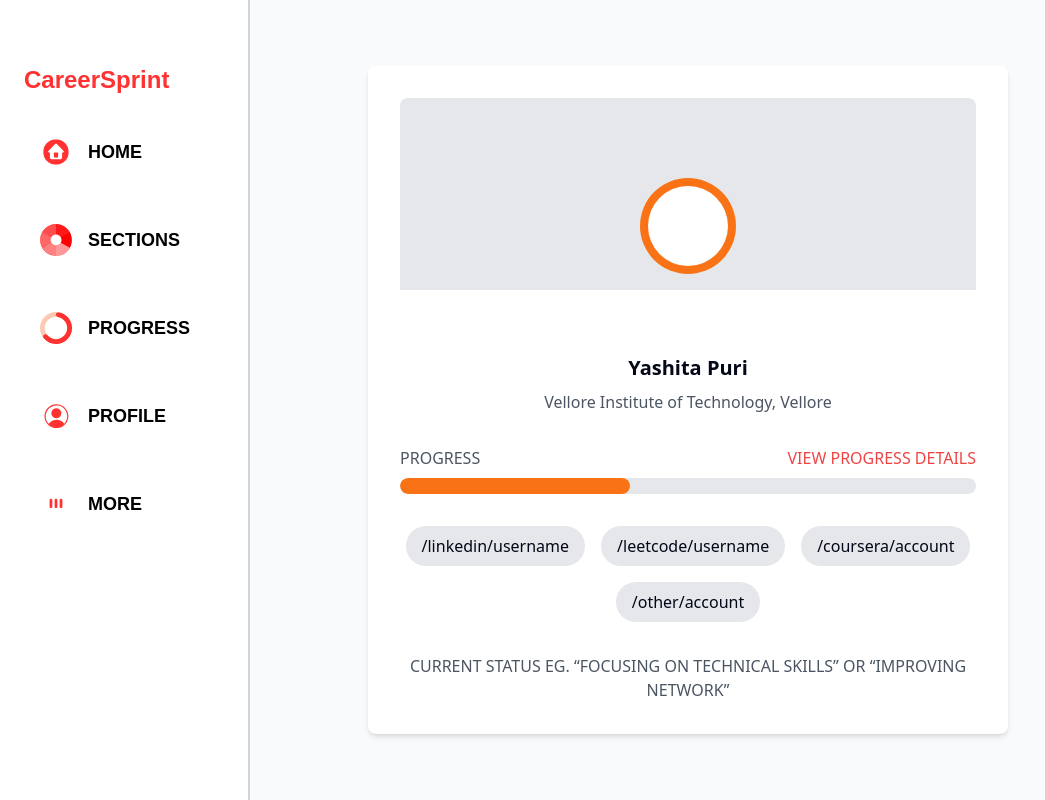
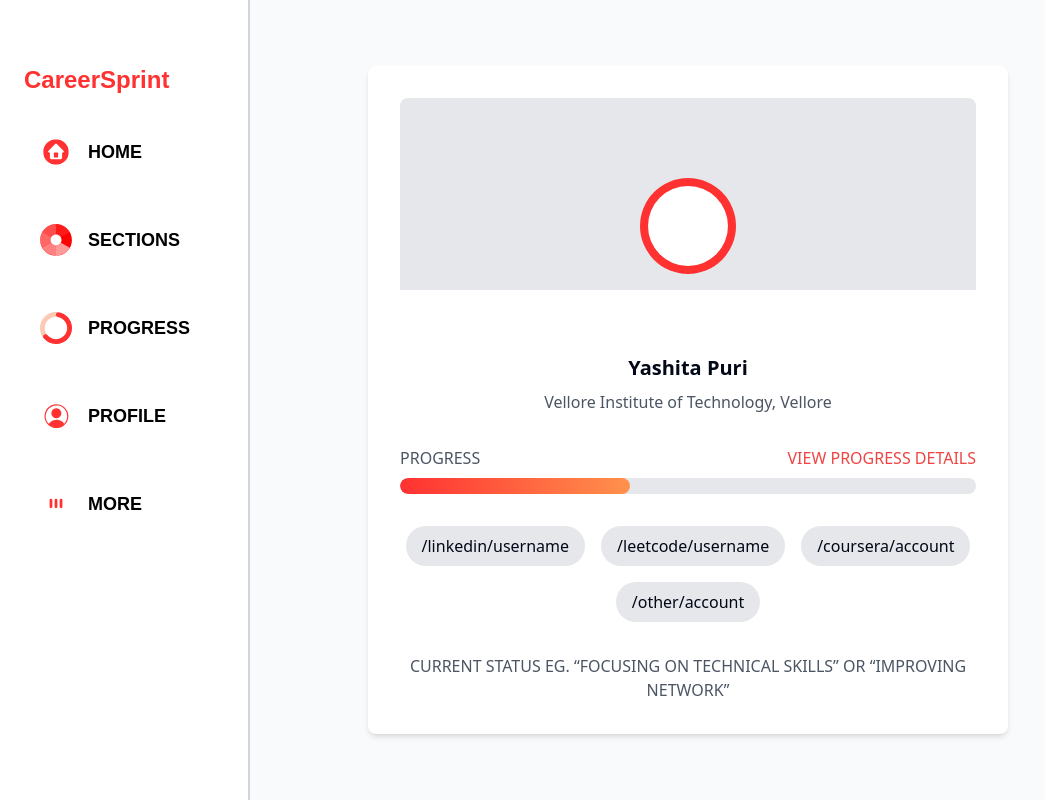
Before and after one commit to afrin-k/careersprint, a Next.js app: page /web/profilepage in a window 1280 px wide. Shown: the whole page, without its empty margins (0-1045 px from the left). Built offline with nearby package versions, Linux system fonts and the light colour scheme; a web font is replaced by a local one.

Commit message:
final changes before pitch

```diff
--- a/app/web/home/page.tsx
+++ b/app/web/home/page.tsx
@@ -33,7 +33,7 @@ const Homie = () =>{
   return(
 
     <section className='h-fit bg-white overflow-hidden'>
-      <h1 className='font-montserrat font-bold text-[#ff3131] text-center mr-4 text-3xl mt-10 px-[280px]'>Hi there, what's your current focus for the day?</h1>
+      <h1 className=' font-montserrat font-bold bg-gradient-to-r from-[#ff3131] to-[#ff914d] text-transparent bg-clip-text text-center ml-44 text-5xl mt-10 px-[280px]'>Hi there, what's your current focus for the day?</h1>
       <div className='flex flex-row'>
         <WebBar/>
         <div className='flex flex-col items-center justify-start gap-6 py-16 px-[380px]'>
--- a/app/web/profilepage/page.tsx
+++ b/app/web/profilepage/page.tsx
@@ -9,7 +9,7 @@ const Profile: React.FC = () => {
         <div className="relative">
           <div className="bg-gray-200 h-48 rounded-t-lg"></div>
           <div className="absolute top-20 left-1/2 transform -translate-x-1/2">
-            <div className="h-24 w-24 bg-orange-500 rounded-full flex items-center justify-center">
+            <div className="h-24 w-24 bg-[#ff3131] rounded-full flex items-center justify-center">
               <div className="bg-white h-20 w-20 rounded-full"></div>
             </div>
           </div>
@@ -25,14 +25,14 @@ const Profile: React.FC = () => {
             <span className="text-red-500">VIEW PROGRESS DETAILS</span>
           </div>
           <div className="mt-2 bg-gray-200 h-4 rounded-full overflow-hidden">
-            <div className="bg-orange-500 h-full rounded-full" style={{ width: '40%' }}></div>
+            <div className="bg-gradient-to-r from-[#ff3131] to-[#ff914d] h-full rounded-full" style={{ width: '40%' }}></div>
           </div>
         </div>
         <div className="mt-8 flex flex-wrap justify-center gap-4">
-          <span className="px-4 py-2 bg-gray-200 rounded-full">/linkedin/username</span>
-          <span className="px-4 py-2 bg-gray-200 rounded-full">/leetcode/username</span>
-          <span className="px-4 py-2 bg-gray-200 rounded-full">/coursera/account</span>
-          <span className="px-4 py-2 bg-gray-200 rounded-full">/other/account</span>
+          <div className="px-4 py-2 bg-gray-200 rounded-full hover:border hover:border-red-600">/linkedin/username</div>
+          <span className="px-4 py-2 bg-gray-200 rounded-full hover:border hover:border-red-600">/leetcode/username</span>
+          <span className="px-4 py-2 bg-gray-200 rounded-full hover:border hover:border-red-600">/coursera/account</span>
+          <span className="px-4 py-2 bg-gray-200 rounded-full hover:border hover:border-red-600">/other/account</span>
         </div>
         <div className="mt-8 text-center">
           <p className="text-gray-600">CURRENT STATUS EG. “FOCUSING ON TECHNICAL SKILLS” OR “IMPROVING NETWORK”</p>
```
